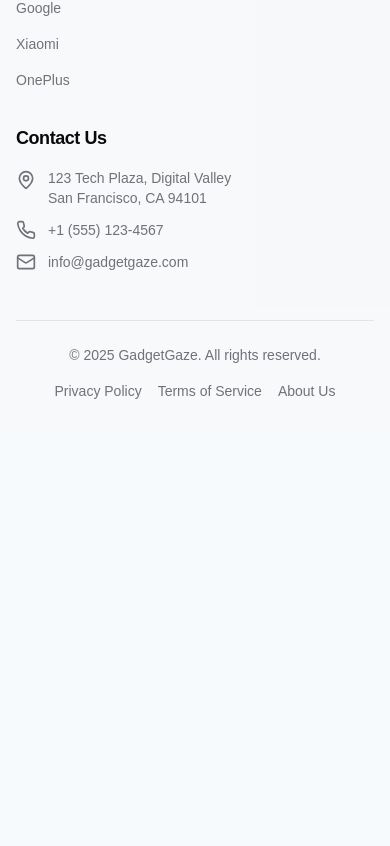
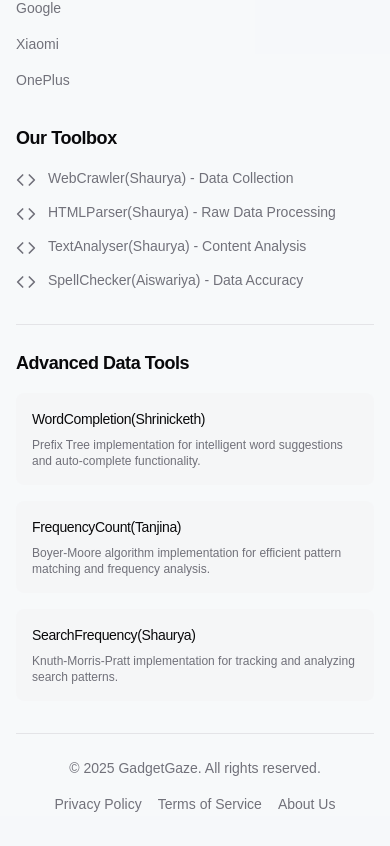
Before and after one commit to IShauryaI/gadget-gaze, a React (Vite) app: page / in a window 390 px wide. Shown: the part 9599-10445 px from the top of the page. Before the commit the page ends 10032 px from the top, so only its background shows below. Built offline with nearby package versions, Linux system fonts and the light colour scheme.

Commit message:
Add website codes
Adds code files for web crawler, HTML parser, text analyzer, spell checker, word completion, frequency count, and search frequency.

```diff
--- a/src/components/layout/Footer.tsx
+++ b/src/components/layout/Footer.tsx
@@ -1,7 +1,7 @@
 
 import React from 'react';
 import { Link } from 'react-router-dom';
-import { Facebook, Twitter, Instagram, Linkedin, Github, Mail, MapPin, Phone } from 'lucide-react';
+import { Facebook, Twitter, Instagram, Linkedin, Github, Mail, MapPin, Phone, Code } from 'lucide-react';
 
 const Footer: React.FC = () => {
   return (
@@ -101,34 +101,58 @@ const Footer: React.FC = () => {
             </ul>
           </div>
 
-          {/* Contact Information */}
+          {/* Data Analysis Tools */}
           <div className="space-y-4">
-            <h3 className="font-semibold text-lg">Contact Us</h3>
+            <h3 className="font-semibold text-lg">Our Toolbox</h3>
             <ul className="space-y-3">
               <li className="flex items-start">
-                <MapPin className="w-5 h-5 text-muted-foreground mr-3 mt-0.5" />
+                <Code className="w-5 h-5 text-muted-foreground mr-3 mt-0.5" />
                 <span className="text-sm text-muted-foreground">
-                  123 Tech Plaza, Digital Valley<br />
-                  San Francisco, CA 94101
+                  WebCrawler(Shaurya) - Data Collection
                 </span>
               </li>
-              <li className="flex items-center">
-                <Phone className="w-5 h-5 text-muted-foreground mr-3" />
+              <li className="flex items-start">
+                <Code className="w-5 h-5 text-muted-foreground mr-3 mt-0.5" />
                 <span className="text-sm text-muted-foreground">
-                  +1 (555) 123-4567
+                  HTMLParser(Shaurya) - Raw Data Processing
                 </span>
               </li>
-              <li className="flex items-center">
-                <Mail className="w-5 h-5 text-muted-foreground mr-3" />
+              <li className="flex items-start">
+                <Code className="w-5 h-5 text-muted-foreground mr-3 mt-0.5" />
                 <span className="text-sm text-muted-foreground">
-                  info@gadgetgaze.com
+                  TextAnalyser(Shaurya) - Content Analysis
+                </span>
+              </li>
+              <li className="flex items-start">
+                <Code className="w-5 h-5 text-muted-foreground mr-3 mt-0.5" />
+                <span className="text-sm text-muted-foreground">
+                  SpellChecker(Aiswariya) - Data Accuracy
                 </span>
               </li>
             </ul>
           </div>
         </div>
 
-        <div className="mt-12 pt-6 border-t border-border">
+        {/* Additional Tools Section */}
+        <div className="mt-8 pt-6 border-t border-border">
+          <h3 className="font-semibold text-lg mb-4">Advanced Data Tools</h3>
+          <div className="grid grid-cols-1 sm:grid-cols-3 gap-4">
+            <div className="p-4 bg-muted/50 rounded-lg">
+              <h4 className="font-medium text-sm mb-2">WordCompletion(Shrinicketh)</h4>
+              <p className="text-xs text-muted-foreground">Prefix Tree implementation for intelligent word suggestions and auto-complete functionality.</p>
+            </div>
+            <div className="p-4 bg-muted/50 rounded-lg">
+              <h4 className="font-medium text-sm mb-2">FrequencyCount(Tanjina)</h4>
+              <p className="text-xs text-muted-foreground">Boyer-Moore algorithm implementation for efficient pattern matching and frequency analysis.</p>
+            </div>
+            <div className="p-4 bg-muted/50 rounded-lg">
+              <h4 className="font-medium text-sm mb-2">SearchFrequency(Shaurya)</h4>
+              <p className="text-xs text-muted-foreground">Knuth-Morris-Pratt implementation for tracking and analyzing search patterns.</p>
+            </div>
+          </div>
+        </div>
+
+        <div className="mt-8 pt-6 border-t border-border">
           <div className="flex flex-col md:flex-row justify-between items-center">
             <p className="text-sm text-muted-foreground">
               © {new Date().getFullYear()} GadgetGaze. All rights reserved.
```
